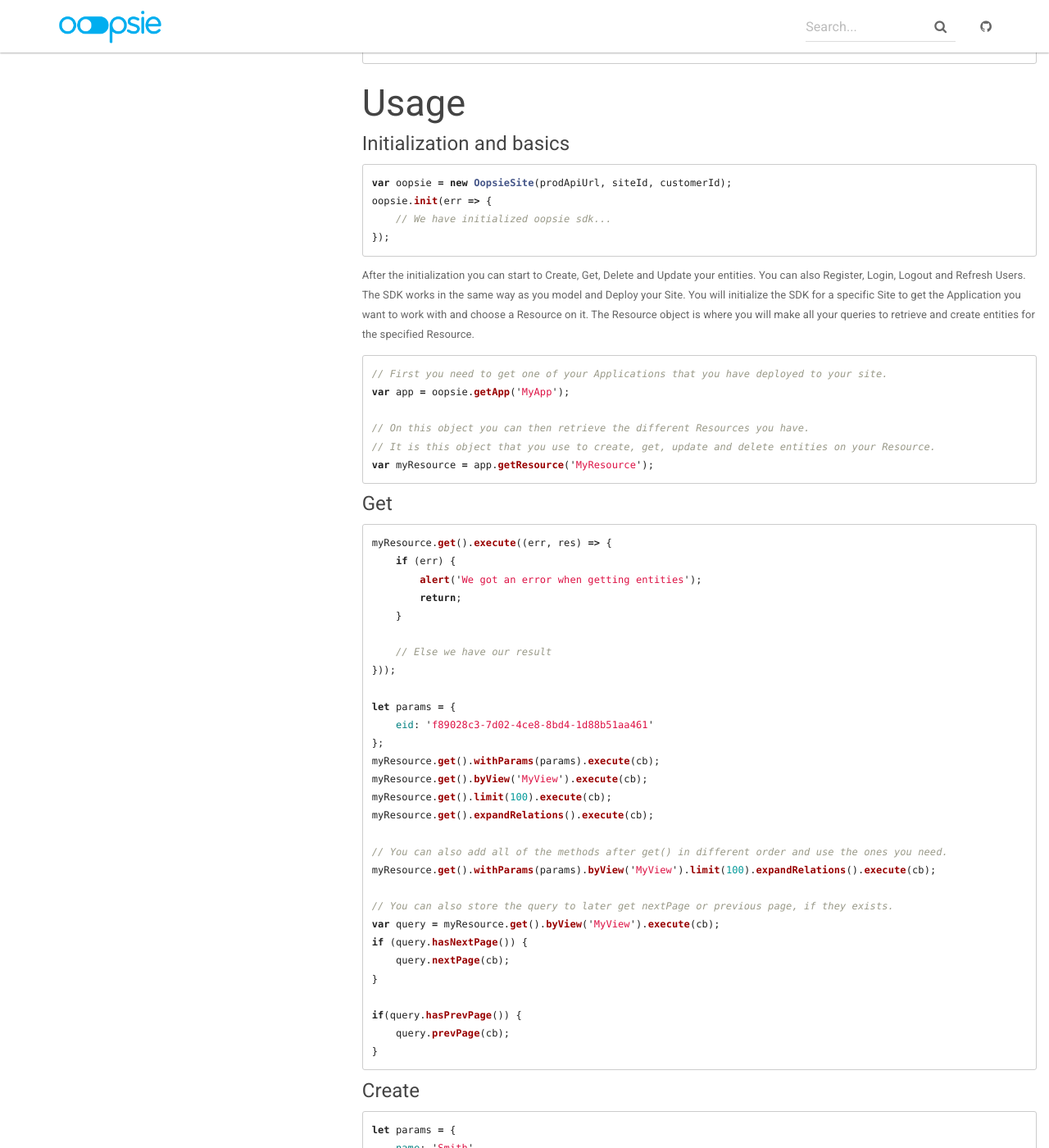
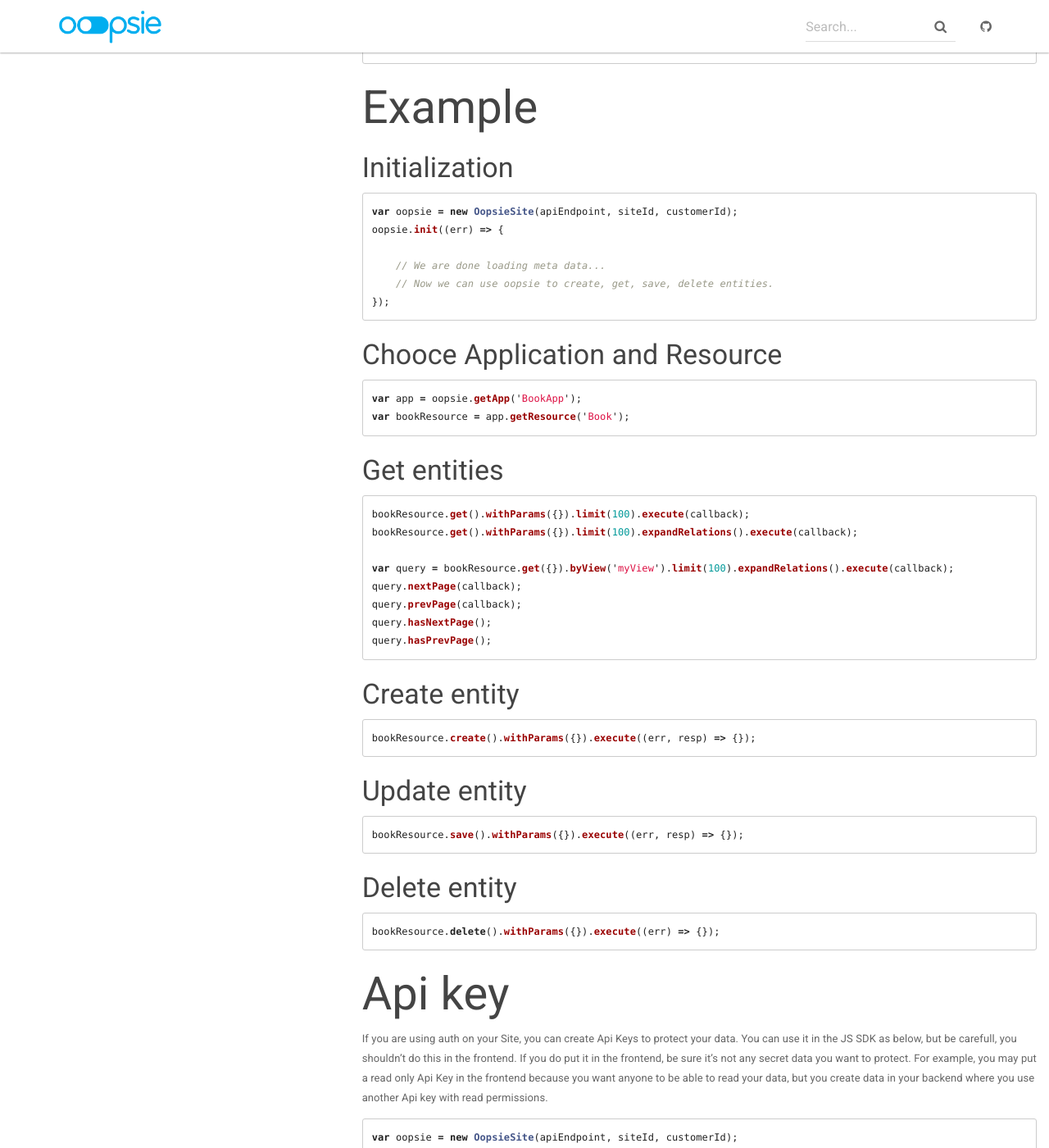
Before and after one commit to techoopsie/oopsie-docs, a Jekyll site: the page built from _docs/sdks/javascript-sdk.md, in a window 1280 px wide and 1400 px high, scrolled down 566 px. Shown: the whole window at 82% size. Built offline with Jekyll 4.4.1, drawn with Linux system fonts in a browser that asks for light colours; some of the changed text lies outside the part shown.

Commit message:
Update javascript-sdk.md

````diff
--- a/_docs/sdks/javascript-sdk.md
+++ b/_docs/sdks/javascript-sdk.md
@@ -27,106 +27,100 @@ npm install @techoopsie/oopsie
 <script src="https://cdn.jsdelivr.net/npm/@techoopsie/oopsie@0.0.6/dist/oopsie.min.js"></script>
 ```
 
-## Usage
 
+# Example
 
-#### Initialization and basics
+### Initialization
 
 ```js
-var oopsie = new OopsieSite(prodApiUrl, siteId, customerId);
-oopsie.init(err => {
-    // We have initialized oopsie sdk...
+var oopsie = new OopsieSite(apiEndpoint, siteId, customerId);
+oopsie.init((err) => {
+
+    // We are done loading meta data...
+    // Now we can use oopsie to create, get, save, delete entities.
 });
 ```
 
-After the initialization you can start to Create, Get, Delete and Update your entities. You can also Register, Login, Logout and Refresh Users.
-The SDK works in the same way as you model and Deploy your Site. You will initialize the SDK for a specific Site to get the Application you want to work with and choose a Resource on it. The Resource object is where you will make all your queries to retrieve and create entities for the specified Resource.
+### Chooce Application and Resource
 
 ```js
-// First you need to get one of your Applications that you have deployed to your site.
-var app = oopsie.getApp('MyApp');
-
-// On this object you can then retrieve the different Resources you have.
-// It is this object that you use to create, get, update and delete entities on your Resource.
-var myResource = app.getResource('MyResource');
+var app = oopsie.getApp('BookApp');
+var bookResource = app.getResource('Book');
 ```
 
-#### Get
+### Get entities
 
 ```js
-myResource.get().execute((err, res) => {
+bookResource.get().withParams({}).limit(100).execute(callback);
+bookResource.get().withParams({}).limit(100).expandRelations().execute(callback);
+
+var query = bookResource.get({}).byView('myView').limit(100).expandRelations().execute(callback);
+query.nextPage(callback);
+query.prevPage(callback);
+query.hasNextPage();
+query.hasPrevPage();
+```
+
+### Create entity
+```js
+bookResource.create().withParams({}).execute((err, resp) => {});
+```
+
+### Update entity
+```js
+bookResource.save().withParams({}).execute((err, resp) => {});
+```
+
+### Delete entity
+```js
+bookResource.delete().withParams({}).execute((err) => {});
+```
+
+# Api key
+
+If you are using auth on your Site, you can create Api Keys to protect your data.
+You can use it in the JS SDK as below, but be carefull, you shouldn't do this in the frontend.
+If you do put it in the frontend, be sure it's not any secret data you want to protect.
+For example, you may put a read only Api Key in the frontend because you want anyone to be able to read your data,
+but you create data in your backend where you use another Api key with read permissions.
+
+```js
+var oopsie = new OopsieSite(apiEndpoint, siteId, customerId);
+oopsie.init((err) => {
+
+    // We are done loading meta data...
+    // Now we can use oopsie to create, get, save, delete entities.
+    var apiKey = 'api-key-from-dashboard';
+    oopsie.setApiKey(apiKey);
+});
+```
+
+# Handle Users
+
+If you have auth enabled on your site you can manage Users via the SDK.
+
+### Register user
+
+To let Users register via the SDK you need to set this up in the Dashboard for your site. By default no Roles are allowed to register via the API and only the Admin for the Site can add Users in the Dashboard.
+
+```js
+var user = {
+    email: 'my@email.com',
+    password: 'my-super-secret',
+    firstname: 'Anja',
+    lastname: 'Hrabun'
+};
+oopsie.register(user, (err) => {
     if (err) {
-        alert('We got an error when getting entities');
+        // We failed to register user.
+        alert(err.message);
         return;
     }
-
-    // Else we have our result
-}));
-
-let params = {
-    eid: 'f89028c3-7d02-4ce8-8bd4-1d88b51aa461'
-};
-myResource.get().withParams(params).execute(cb);
-myResource.get().byView('MyView').execute(cb);
-myResource.get().limit(100).execute(cb);
-myResource.get().expandRelations().execute(cb);
-
-// You can also add all of the methods after get() in different order and use the ones you need.
-myResource.get().withParams(params).byView('MyView').limit(100).expandRelations().execute(cb);
-
-// You can also store the query to later get nextPage or previous page, if they exists.
-var query = myResource.get().byView('MyView').execute(cb);
-if (query.hasNextPage()) {
-    query.nextPage(cb);
-}
-
-if(query.hasPrevPage()) {
-    query.prevPage(cb);
-}
+    // User registered.
+})
 ```
 
-#### Create
-
-```js
-let params = {
-    name: 'Smith',
-    age: 22
-};
-myResource.create().execute(cb);
-myResource.create().withParams(params).execute(cb);
-```
-
-#### Update
-
-```js
-let params = {
-    name: 'Smith',
-    age: 22,
-    // Save will need to have eid and all Partition Keys and Clustering Keys.
-    eid: 'f89028c3-7d02-4ce8-8bd4-1d88b51aa461'
-};
-myResource.save().execute(cb);
-myResource.save().withParams(params).execute(cb);
-```
-
-#### Delete
-
-```js
-let params = {
-    name: 'Smith',
-    age: 22
-};
-myResource.delete().execute(cb);
-myResource.delete().withParams(params).execute(cb);
-```
-
-
-## Users
-
-The Javascript SDK can also help you manage Users for your site.
-
-#### Login
-
+### Login user
 ```js
 var user = {
     email: 'my@email.com',
@@ -134,66 +128,60 @@ var user = {
 };
 oopsie.login(user, (err) => {
     if (err) {
-        // We are not logged in!
+        // We failed to login.
+        alert(err.message);
         return;
     }
-    // We are logged in!
-});
+    // User logged in.
+})
 ```
 
-#### Register
-
-```js
-var user = {
-    email: 'my@email.com',
-    password: 'my-super-secret',
-    auths:['User'],
-    firstname: 'Andreas',
-    lastname: 'Andersson'
-};
-
-oopsie.register(user, (err) => {
-    if (err) {
-        // We are not logged in!
-        return;
-    }
-
-    // We are logged in!
-});
-```
-
-#### Logout
-
+### Logout
 ```js
 oopsie.logout((err) => {
     if (err) {
-        // We are not logged out!
+        // We failed to logout.
+        alert(err.message);
         return;
     }
-    // We logged out!
-});
+    // User logged out.
+})
 ```
 
-#### Refresh
+# Promises
 
-```js
-oopsie.refresh((err) => {
-    if (err) {
-        // We didnt manage to refresh the users session.
-        return;
-    }
-    // We refreshed the session for your user.
-});
+Oopsie SDK follows nodejs callback pattern so you can use bluebird to promisefy the functions if you rather use promises then callbacks.
+
+# Examples
+
+Examples can be found in the *examples* folder. Each example will be in a subfolder and include everything needed to run the example. They need a working Oopsie site to run, and we will most likely provide them for you, but you can also create your own Site in the sandbox and try the examples against your own Site.
+
+**NOTE: the examples are meant to give you a better understanding of how you can use Oopsie to store your data and handle your Users, they are not meant to be a beauty for the eye ;)**
+
+**If you can't stand the awesome design of the examples, feel free to give us a pull request**
+
+# Development
+
+## Prerequisite
+
+Node and npm
+
+```sh
+npm install
 ```
 
-#### Me
+## Build dev and watch
 
-```js
-oopsie.me((err, me) => {
-    if (err) {
-        // Something went wrong!
-        return;
-    }
-    // We can inspect the logged in user, email etc.
-});
-```
+    npm run dev
+
+## Build production
+
+    npm run build
+
+## Run tests once
+
+    npm run test
+
+## Run tests with watch
+
+    npm run tdd
````
